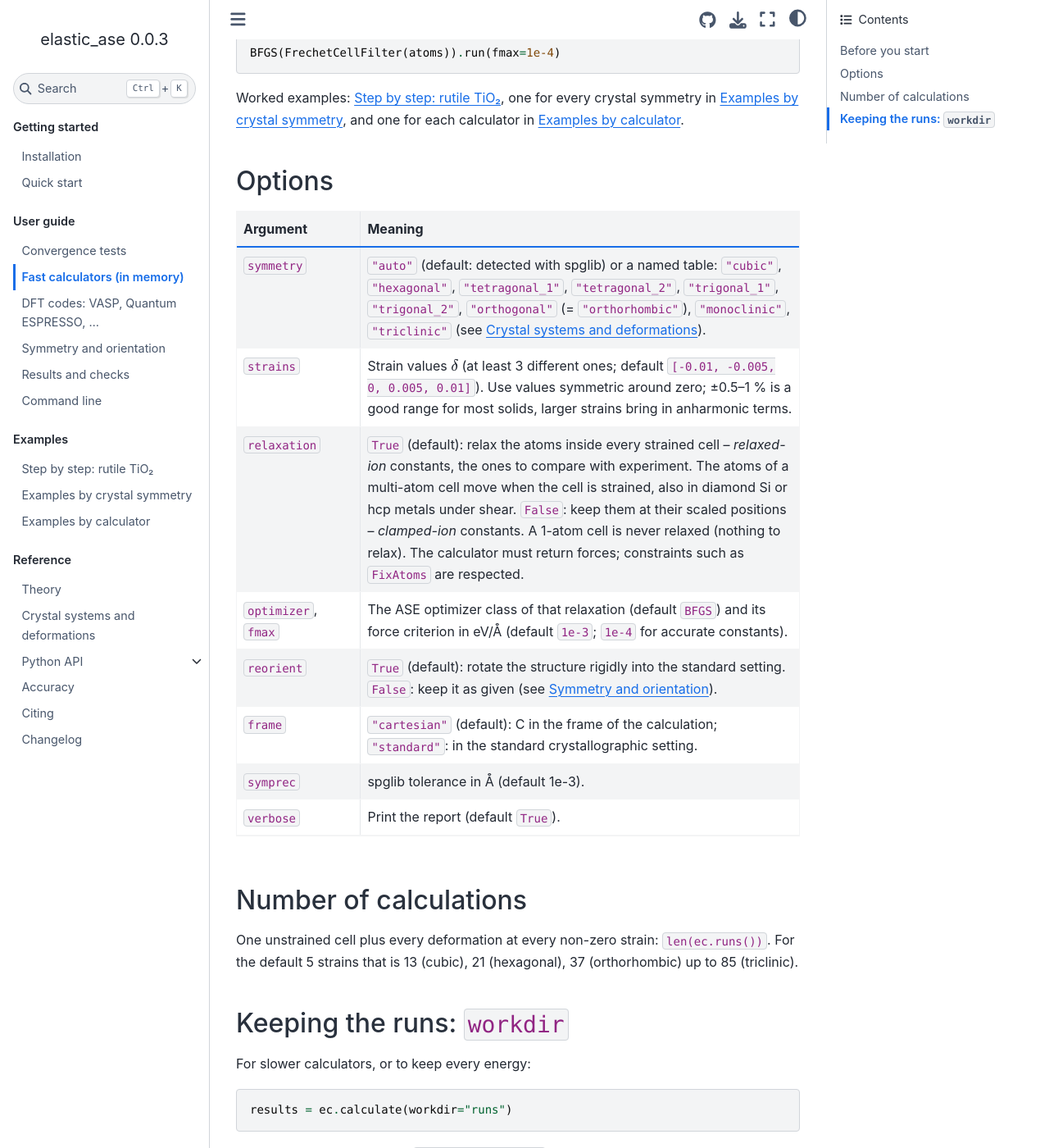
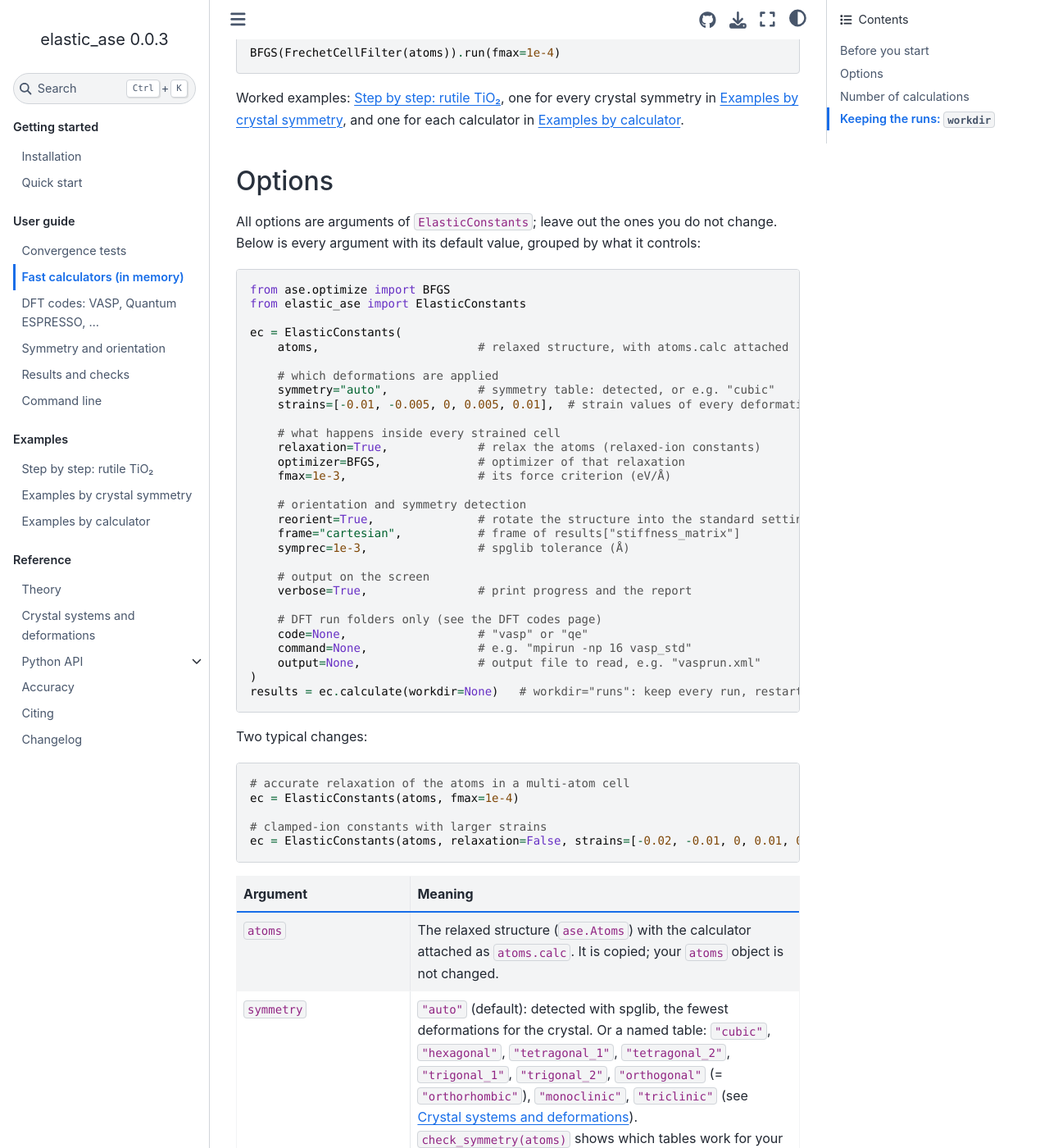
Before and after one commit to prnvrvs/elastic_ase, a Sphinx documentation site: the page built from docs/guide/calculators.rst, in a window 1280 px wide and 1400 px high, scrolled down 658 px. Shown: the whole window at 82% size. Built offline with Sphinx 7.4.7 and the Sphinx Book theme 1.1.4, drawn with Linux system fonts in a browser that asks for light colours; some of the changed text lies outside the part shown.

Commit message:
Docs: list every option of ElasticConstants, clearer relaxation note
- Fast calculators page: one annotated call with every argument and its
  default (grouped by purpose), two typical changes, and a table that
  explains each argument, including code/command/output and workdir.
- Relaxation note: say why 1-atom cells are skipped, that forces are
  needed, and how to keep atoms fixed (also in the docstring).

Co-Authored-By: Claude Opus 5.5 <noreply@anthropic.com>

```diff
--- a/docs/examples/step_by_step.rst
+++ b/docs/examples/step_by_step.rst
@@ -72,8 +72,8 @@ cell generally move to new positions (internal relaxation – the oxygen atoms h
 the atoms of diamond Si or hcp Mg under shear). elastic_ase therefore relaxes the atoms inside
 every strained cell (``relaxation=True``, the default; BFGS until the forces are below
 ``fmax``) and gives the *relaxed-ion* constants, the ones that compare with experiment. With
-``relaxation=False`` the atoms keep their scaled positions (*clamped-ion* constants). A 1-atom
-cell (fcc, bcc metals) has nothing to relax and is never relaxed.
+``relaxation=False`` the atoms keep their scaled positions (*clamped-ion* constants). In a
+1-atom cell (fcc, bcc metals) the forces stay zero under strain, so the relaxation is skipped.
 
 Step 4 – Calculate
 ------------------
--- a/docs/guide/calculators.rst
+++ b/docs/guide/calculators.rst
@@ -38,41 +38,118 @@ Worked examples: :doc:`../examples/step_by_step`, one for every crystal symmetry
 Options
 -------
 
+All options are arguments of ``ElasticConstants``; leave out the ones you do not change.
+Below is every argument with its default value, grouped by what it controls:
+
+.. code-block:: python
+
+   from ase.optimize import BFGS
+   from elastic_ase import ElasticConstants
+
+   ec = ElasticConstants(
+       atoms,                       # relaxed structure, with atoms.calc attached
+
+       # which deformations are applied
+       symmetry="auto",             # symmetry table: detected, or e.g. "cubic"
+       strains=[-0.01, -0.005, 0, 0.005, 0.01],  # strain values of every deformation
+
+       # what happens inside every strained cell
+       relaxation=True,             # relax the atoms (relaxed-ion constants)
+       optimizer=BFGS,              # optimizer of that relaxation
+       fmax=1e-3,                   # its force criterion (eV/Å)
+
+       # orientation and symmetry detection
+       reorient=True,               # rotate the structure into the standard setting
+       frame="cartesian",           # frame of results["stiffness_matrix"]
+       symprec=1e-3,                # spglib tolerance (Å)
+
+       # output on the screen
+       verbose=True,                # print progress and the report
+
+       # DFT run folders only (see the DFT codes page)
+       code=None,                   # "vasp" or "qe"
+       command=None,                # e.g. "mpirun -np 16 vasp_std"
+       output=None,                 # output file to read, e.g. "vasprun.xml"
+   )
+   results = ec.calculate(workdir=None)   # workdir="runs": keep every run, restartable
+
+Two typical changes:
+
+.. code-block:: python
+
+   # accurate relaxation of the atoms in a multi-atom cell
+   ec = ElasticConstants(atoms, fmax=1e-4)
+
+   # clamped-ion constants with larger strains
+   ec = ElasticConstants(atoms, relaxation=False, strains=[-0.02, -0.01, 0, 0.01, 0.02])
+
 .. list-table::
    :header-rows: 1
    :widths: 22 78
 
    * - Argument
      - Meaning
+   * - ``atoms``
+     - The relaxed structure (``ase.Atoms``) with the calculator attached as
+       ``atoms.calc``. It is copied; your ``atoms`` object is not changed.
    * - ``symmetry``
-     - ``"auto"`` (default: detected with spglib) or a named table: ``"cubic"``,
-       ``"hexagonal"``, ``"tetragonal_1"``, ``"tetragonal_2"``, ``"trigonal_1"``,
-       ``"trigonal_2"``, ``"orthogonal"`` (= ``"orthorhombic"``), ``"monoclinic"``,
-       ``"triclinic"`` (see :doc:`systems`).
+     - ``"auto"`` (default): detected with spglib, the fewest deformations for the crystal.
+       Or a named table: ``"cubic"``, ``"hexagonal"``, ``"tetragonal_1"``,
+       ``"tetragonal_2"``, ``"trigonal_1"``, ``"trigonal_2"``, ``"orthogonal"``
+       (= ``"orthorhombic"``), ``"monoclinic"``, ``"triclinic"`` (see :doc:`systems`).
+       ``check_symmetry(atoms)`` shows which tables work for your structure.
    * - ``strains``
-     - Strain values :math:`\delta` (at least 3 different ones; default
-       ``[-0.01, -0.005, 0, 0.005, 0.01]``). Use values symmetric around zero; ±0.5–1 % is a
-       good range for most solids, larger strains bring in anharmonic terms.
+     - Strain values :math:`\delta` applied with every deformation (at least 3 different
+       ones; default ``[-0.01, -0.005, 0, 0.005, 0.01]``). Use values symmetric around zero;
+       ±0.5–1 % is a good range for most solids. Smaller strains make the fit sensitive to
+       numerical noise, larger ones bring in anharmonic terms.
    * - ``relaxation``
      - ``True`` (default): relax the atoms inside every strained cell – *relaxed-ion*
        constants, the ones to compare with experiment. The atoms of a multi-atom cell move
        when the cell is strained, also in diamond Si or hcp metals under shear.
-       ``False``: keep them at their scaled positions – *clamped-ion* constants. A 1-atom
-       cell is never relaxed (nothing to relax). The calculator must return forces;
-       constraints such as ``FixAtoms`` are respected.
-   * - ``optimizer``, ``fmax``
-     - The ASE optimizer class of that relaxation (default ``BFGS``) and its force
-       criterion in eV/Å (default ``1e-3``; ``1e-4`` for accurate constants).
+       ``False``: keep them at their scaled positions – *clamped-ion* constants.
+
+       * The relaxation uses forces, so the calculator must provide them (energy-only
+         calculators need ``relaxation=False``).
+       * In a 1-atom cell (fcc, bcc metals) the forces stay zero under strain, so the
+         relaxation is skipped and costs nothing.
+       * To keep some atoms in place, fix them with ``atoms.set_constraint(FixAtoms(...))``
+         before creating ``ElasticConstants``; the relaxation leaves them where they are.
+   * - ``optimizer``
+     - The ASE optimizer class used for that relaxation (default ``BFGS``), e.g. ``FIRE`` or
+       ``LBFGS`` from ``ase.optimize``. Pass the class, not an instance.
+   * - ``fmax``
+     - Force criterion of the relaxation in eV/Å (default ``1e-3``). ``1e-4`` gives more
+       accurate constants for multi-atom cells at the cost of more force calls.
    * - ``reorient``
-     - ``True`` (default): rotate the structure rigidly into the standard setting.
-       ``False``: keep it as given (see :doc:`orientation`).
+     - ``True`` (default): rotate the structure rigidly into the standard crystallographic
+       setting before straining (cell shape and atoms unchanged). ``False``: keep it as
+       given (see :doc:`orientation`).
    * - ``frame``
-     - ``"cartesian"`` (default): C in the frame of the calculation; ``"standard"``: in the
-       standard crystallographic setting.
+     - Frame of ``results["stiffness_matrix"]``: ``"cartesian"`` (default) – the frame of
+       your input structure; ``"standard"`` – the standard crystallographic setting, the one
+       tables of elastic constants use (see :doc:`orientation`).
    * - ``symprec``
-     - spglib tolerance in Å (default 1e-3).
+     - Tolerance of the symmetry detection in Å (default ``1e-3``). Increase it (e.g.
+       ``1e-2``) for a structure that is only approximately symmetric, such as one read from
+       a file with few digits.
    * - ``verbose``
-     - Print the report (default ``True``).
+     - ``True`` (default): print progress and the full report; ``False``: no output on the
+       screen. The messages also go to the ``"elastic_ase"`` logger.
+   * - ``code``
+     - DFT run folders only: ``"vasp"`` or ``"qe"`` (Quantum ESPRESSO). Sets what
+       ``write_inputs`` writes, which output file is read and checked, and the default
+       command of ``run_jobs`` (see :doc:`dft`).
+   * - ``command``
+     - DFT run folders only: the shell command ``run_jobs`` runs in every folder, e.g.
+       ``"mpirun -np 16 vasp_std"``.
+   * - ``output``
+     - DFT run folders only: the output file to read in every folder when it is not the
+       code's default, e.g. ``"vasprun.xml"`` (any file ``ase.io.read`` reads).
+   * - ``calculate(workdir=...)``
+     - ``None`` (default): everything in memory. A folder name such as ``"runs"``: every
+       energy is saved as it is computed and a repeated call only does what is missing (see
+       `Keeping the runs: workdir`_ below).
 
 Number of calculations
 ----------------------
```
Also changed, not shown: 1 other file.
